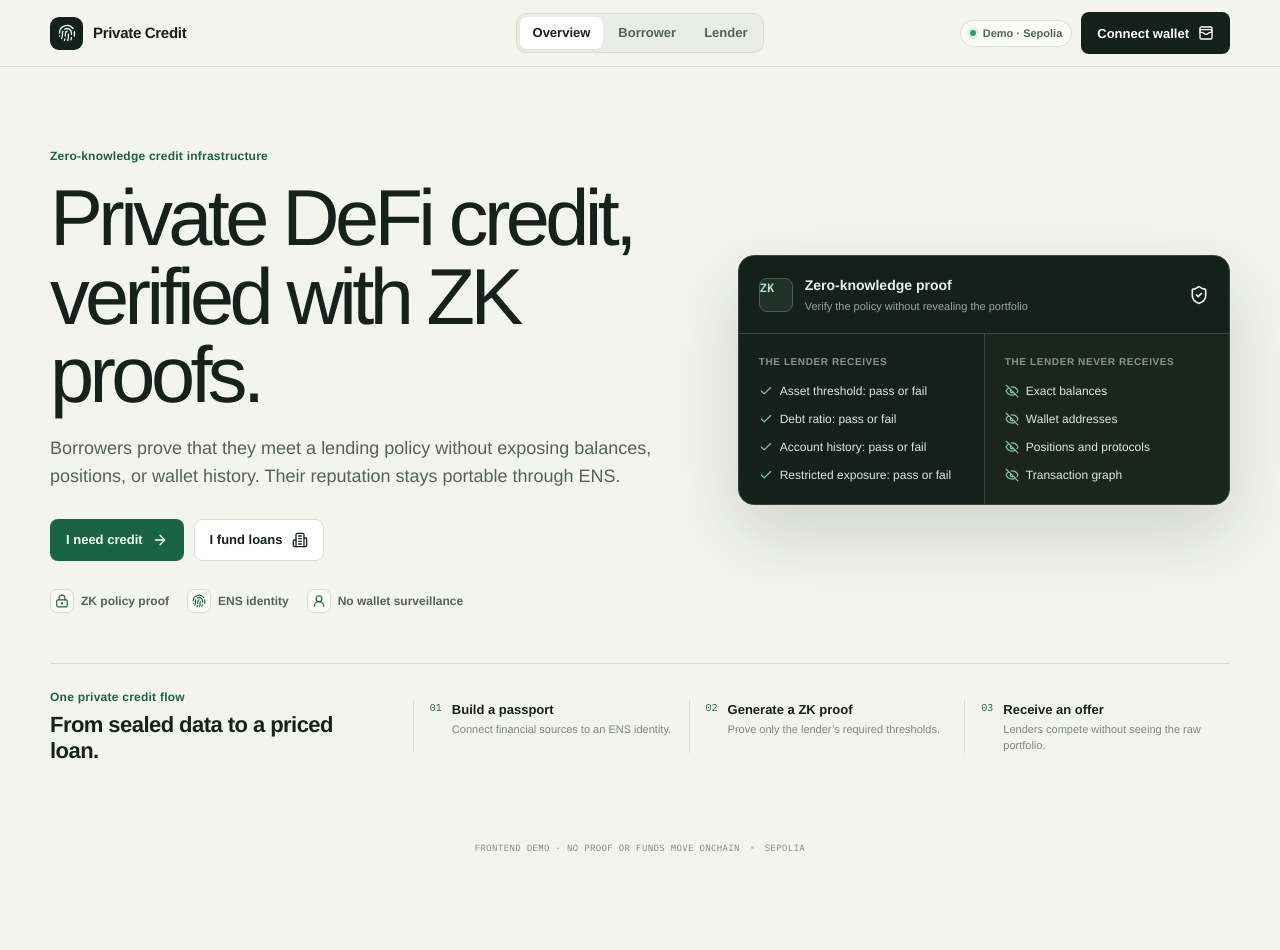
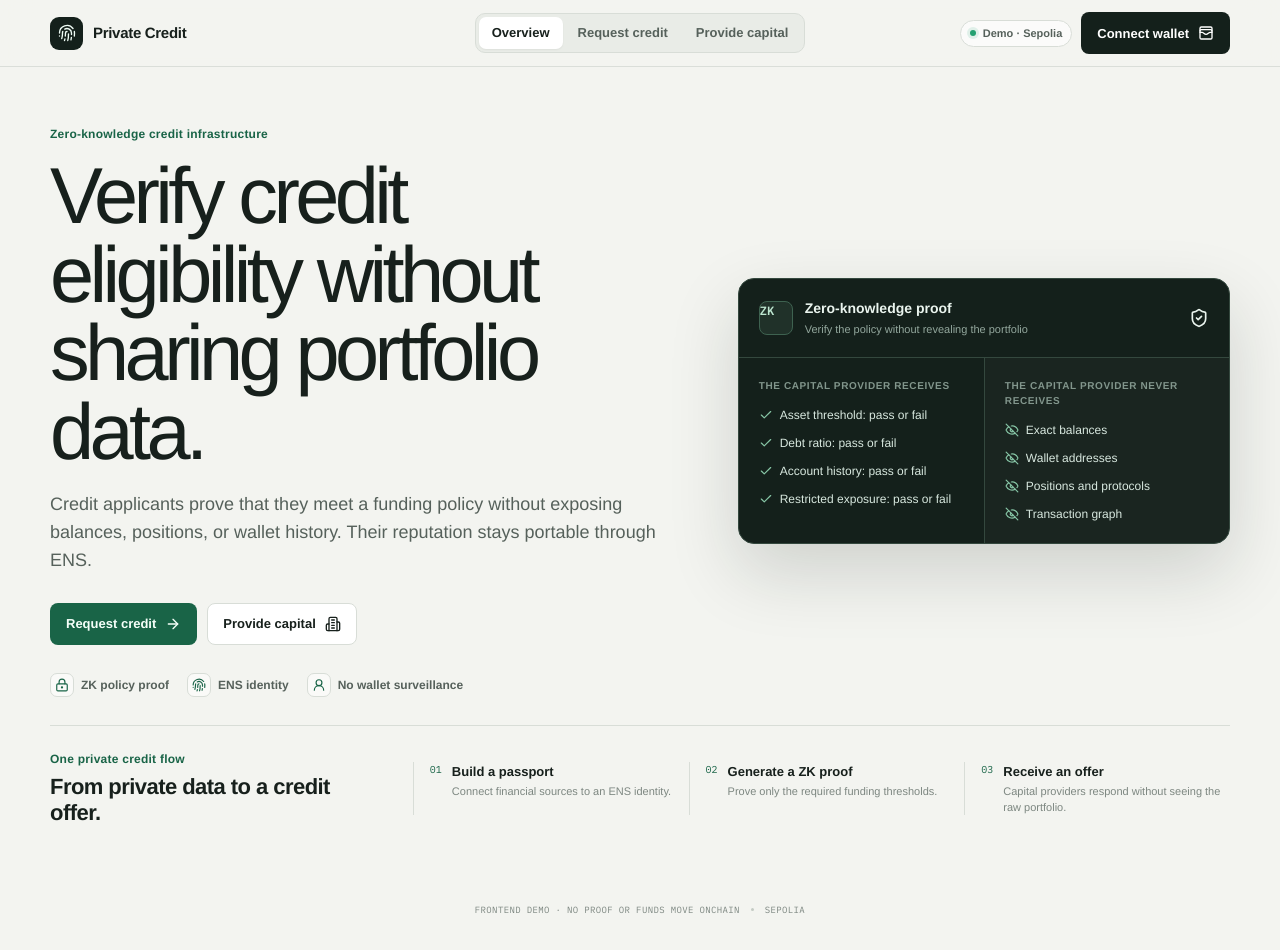
Before and after one commit to MauriceBoendermaker/common_s3nse_hackathon_2026, a React (Vite) app in the folder frontend/: page / in a window 1280 px wide. Before the commit the page ends 888 px from the top, so only its background shows below. Built offline with nearby package versions, Linux system fonts and the light colour scheme.

Commit message:
Updated terminology

```diff
--- a/frontend/src/components/AppHeader.tsx
+++ b/frontend/src/components/AppHeader.tsx
@@ -15,8 +15,8 @@ type AppHeaderProps = {
 
 const navigation: Array<{ view: AppView; label: string }> = [
   { view: "overview", label: "Overview" },
-  { view: "borrower", label: "Borrower" },
-  { view: "lender", label: "Lender" },
+  { view: "borrower", label: "Request credit" },
+  { view: "lender", label: "Provide capital" },
 ];
 
 export function AppHeader({
--- a/frontend/src/components/HomeView.tsx
+++ b/frontend/src/components/HomeView.tsx
@@ -20,22 +20,22 @@ export function HomeView({ onStart }: HomeViewProps) {
       <section className="home-hero">
         <div className="home-copy">
           <span className="eyebrow">{PRODUCT_CONFIG.category}</span>
-          <h1>Private DeFi credit, verified with ZK proofs.</h1>
+          <h1>Verify credit eligibility without sharing portfolio data.</h1>
           <p>
-            Borrowers prove that they meet a lending policy without exposing balances,
-            positions, or wallet history. Their reputation stays portable through ENS.
+            Credit applicants prove that they meet a funding policy without exposing
+            balances, positions, or wallet history. Their reputation stays portable through ENS.
           </p>
 
           <div className="hero-actions">
             <Button onClick={() => onStart("borrower")} icon={<ArrowRight size={16} />}>
-              I need credit
+              Request credit
             </Button>
             <Button
               variant="secondary"
               onClick={() => onStart("lender")}
               icon={<Building2 size={16} />}
             >
-              I fund loans
+              Provide capital
             </Button>
           </div>
 
@@ -52,7 +52,7 @@ export function HomeView({ onStart }: HomeViewProps) {
       <section className="how-it-works" aria-labelledby="how-heading">
         <div className="how-heading">
           <span className="eyebrow">One private credit flow</span>
-          <h2 id="how-heading">From sealed data to a priced loan.</h2>
+          <h2 id="how-heading">From private data to a credit offer.</h2>
         </div>
         <ol>
           <li>
@@ -61,11 +61,11 @@ export function HomeView({ onStart }: HomeViewProps) {
           </li>
           <li>
             <span>02</span>
-            <div><strong>Generate a ZK proof</strong><p>Prove only the lender’s required thresholds.</p></div>
+            <div><strong>Generate a ZK proof</strong><p>Prove only the required funding thresholds.</p></div>
           </li>
           <li>
             <span>03</span>
-            <div><strong>Receive an offer</strong><p>Lenders compete without seeing the raw portfolio.</p></div>
+            <div><strong>Receive an offer</strong><p>Capital providers respond without seeing the raw portfolio.</p></div>
           </li>
         </ol>
       </section>
--- a/frontend/src/components/LenderView.tsx
+++ b/frontend/src/components/LenderView.tsx
@@ -33,7 +33,7 @@ const lenderSteps = [
   { label: "Review request", description: "Inspect public loan terms" },
   { label: "Verify ZK proof", description: "Apply an underwriting policy" },
   { label: "Price the loan", description: "Create a private offer" },
-  { label: "Borrower decision", description: "Return the offer to the borrower" },
+  { label: "Applicant decision", description: "Return the offer to the applicant" },
 ] as const;
 
 function getLenderStep(demo: DemoState) {
@@ -69,8 +69,8 @@ export function LenderView({
       <div className="product-page" id="top">
         <header className="product-page__header">
           <div>
-            <span className="eyebrow">Lender journey</span>
-            <h1>Verify borrowers without collecting their data.</h1>
+            <span className="eyebrow">Capital provider</span>
+            <h1>Review and verify credit requests.</h1>
           </div>
         </header>
 
@@ -78,10 +78,10 @@ export function LenderView({
           <span className="task-icon"><Inbox size={22} /></span>
           <span className="section-label">Request inbox</span>
           <h2>No private credit request yet</h2>
-          <p>Complete the borrower flow first, or load the prepared hackathon scenario.</p>
+          <p>Complete the credit application first, or load the prepared hackathon scenario.</p>
           <div className="empty-workspace__actions">
             <Button variant="secondary" onClick={onOpenBorrower} icon={<ArrowLeft size={16} />}>
-              Open borrower flow
+              Open credit application
             </Button>
             <Button onClick={onLoadSample} icon={<ArrowRight size={16} />}>
               Load sample request
@@ -97,8 +97,8 @@ export function LenderView({
     <div className="product-page" id="top">
       <header className="product-page__header">
         <div>
-          <span className="eyebrow">Lender journey</span>
-          <h1>Price the proof—not the portfolio.</h1>
+          <span className="eyebrow">Capital provider</span>
+          <h1>Review and verify a credit request.</h1>
         </div>
         <StatusPill tone="success"><ShieldCheck size={14} /> ZK proof attached</StatusPill>
       </header>
@@ -107,7 +107,7 @@ export function LenderView({
         <aside className="workflow-sidebar lender-sidebar">
           <div className="request-sidebar__header">
             <span className="avatar" aria-hidden="true">A</span>
-            <div><strong>{PRODUCT_CONFIG.borrower.ensName}</strong><span>ENS borrower identity</span></div>
+            <div><strong>{PRODUCT_CONFIG.borrower.ensName}</strong><span>ENS applicant identity</span></div>
           </div>
           <div className="request-sidebar__amount">
             <span>Requested</span>
@@ -137,13 +137,13 @@ export function LenderView({
                 was requested, stored, or disclosed.
               </p>
               <div className="receipt-lines">
-                <span><strong>Borrower</strong>{PRODUCT_CONFIG.borrower.ensName}</span>
-                <span><strong>Lender</strong>{PRODUCT_CONFIG.lender.ensName}</span>
+                <span><strong>Credit applicant</strong>{PRODUCT_CONFIG.borrower.ensName}</span>
+                <span><strong>Capital provider</strong>{PRODUCT_CONFIG.lender.ensName}</span>
                 <span><strong>ZK receipt</strong>{PRODUCT_CONFIG.borrower.proofId}</span>
               </div>
               <div className="task-card__action task-card__action--center">
                 <Button onClick={onOpenBorrower} icon={<ArrowRight size={16} />}>
-                  View borrower decision
+                  View applicant decision
                 </Button>
               </div>
             </Card>
@@ -155,11 +155,11 @@ export function LenderView({
                 </span>
                 <div>
                   <span className="section-label">Zero-knowledge verification</span>
-                  <h2>{eligible ? "Borrower satisfies this policy" : "Policy not satisfied"}</h2>
+                  <h2>{eligible ? "Credit requirements satisfied" : "Policy not satisfied"}</h2>
                   <p>
                     {eligible
                       ? "Every claim passed. The witness and exact values remain hidden."
-                      : "One or more thresholds failed. Exact borrower values remain hidden."}
+                      : "One or more thresholds failed. Exact applicant values remain hidden."}
                   </p>
                 </div>
               </div>
@@ -233,7 +233,7 @@ export function LenderView({
                 <div>
                   <span className="section-label">Zero-knowledge underwriting</span>
                   <h2>Set the policy this proof must satisfy</h2>
-                  <p>You receive one result per claim. The borrower’s exact values stay hidden.</p>
+                  <p>You receive one result per claim. The applicant’s exact values stay hidden.</p>
                 </div>
               </div>
 
--- a/frontend/src/components/PrivacyBoundary.tsx
+++ b/frontend/src/components/PrivacyBoundary.tsx
@@ -19,7 +19,7 @@ export function PrivacyBoundary({ compact = false }: PrivacyBoundaryProps) {
 
       <div className="privacy-columns">
         <div>
-          <span className="privacy-column__label">The lender receives</span>
+          <span className="privacy-column__label">The capital provider receives</span>
           {PRODUCT_CONFIG.proofClaims.slice(0, compact ? 3 : 4).map((claim) => (
             <span className="privacy-item" key={claim.label}>
               <Check size={14} /> {claim.label}: pass or fail
@@ -27,7 +27,7 @@ export function PrivacyBoundary({ compact = false }: PrivacyBoundaryProps) {
           ))}
         </div>
         <div className="privacy-columns__hidden">
-          <span className="privacy-column__label">The lender never receives</span>
+          <span className="privacy-column__label">The capital provider never receives</span>
           {PRODUCT_CONFIG.hiddenData.slice(0, compact ? 3 : 4).map((item) => (
             <span className="privacy-item" key={item}>
               <EyeOff size={14} /> {item}
--- a/frontend/src/config/product.ts
+++ b/frontend/src/config/product.ts
@@ -20,7 +20,7 @@ export const PRODUCT_CONFIG = {
   proofClaims: [
     {
       label: "Asset threshold",
-      statement: "Portfolio meets the lender minimum",
+      statement: "Portfolio meets the policy minimum",
     },
     {
       label: "Debt ratio",
```
Also changed, not shown: frontend/src/components/BorrowerView.tsx (+10 -10 lines).
